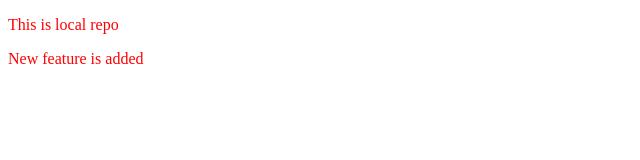
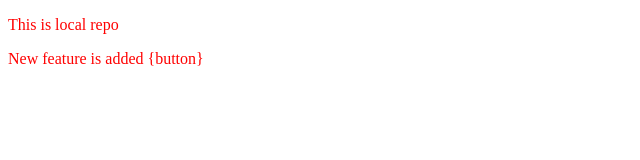
Before and after one commit to gitsahilpatil-creator/localrepo, a plain HTML site: page index.html in a window 1280 px wide. Shown: the full height of the page, 0-640 px from the left. Drawn offline with Linux system fonts and the light colour scheme.

```diff
--- a/index.html
+++ b/index.html
@@ -8,6 +8,6 @@
 </head>
 <body>
     <p>This is local repo</p>
-    <p>New feature is added</p>
+    <p>New feature is added {button}</p>
 </body>
 </html>
```
